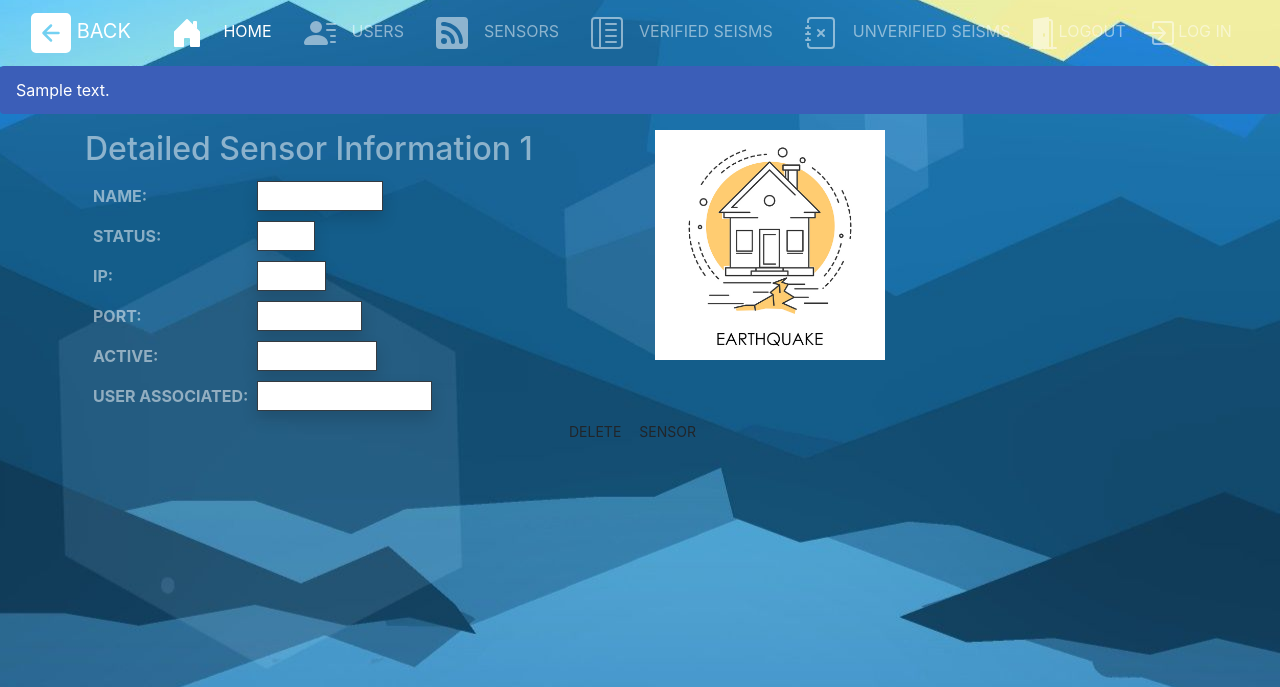
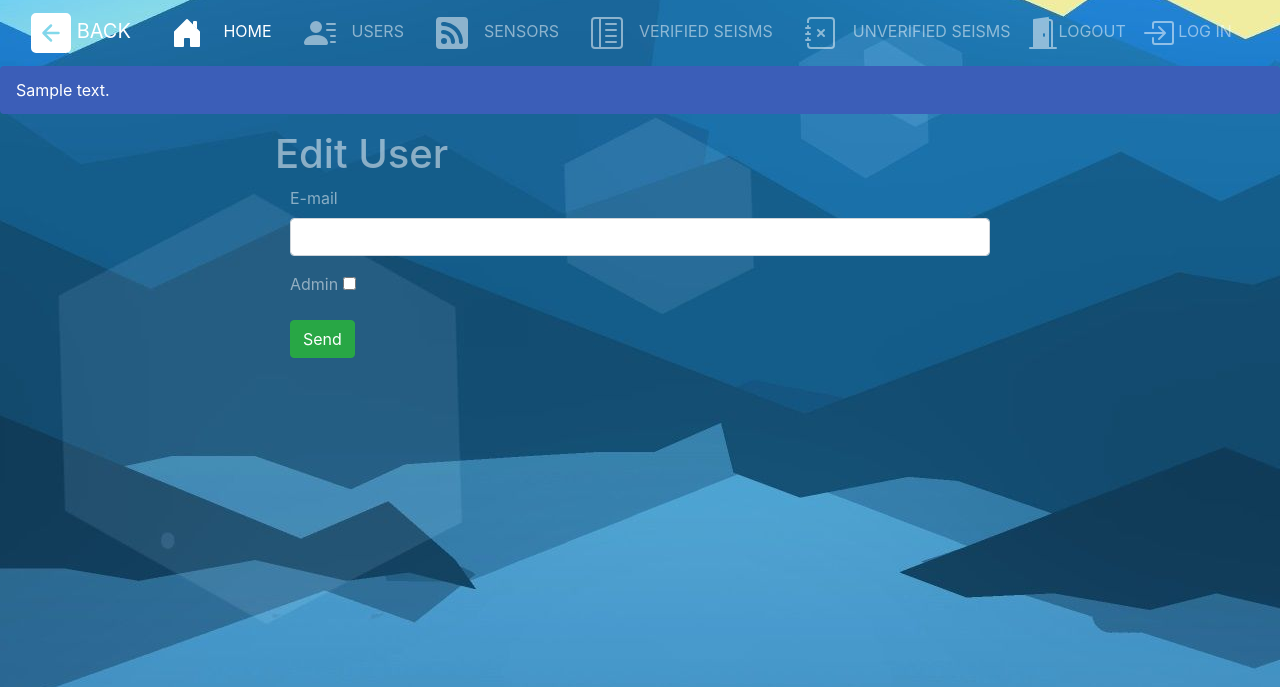
Before and after one commit to YoelRoger/seismology, a Flask app: template web/main/templates/user-edit.html in a window 1280 px wide. Shown: the top 687 px of the page. Run offline with Flask 2, Linux system fonts and the light colour scheme; the template is opened without the code that fills it: values that come from a table or form of the project are taken from there, most other values are stand-ins (such as "Sample title", 1, 10 or a date in 2020); lists and menus that the app fills with data are empty; some libraries are stand-ins or nearby versions.

Commit message:
added flash 4 token expired, user-edit refracted file

```diff
--- a/web/main/routes/auth.py
+++ b/web/main/routes/auth.py
@@ -33,6 +33,10 @@
 
         except jwt.exceptions.InvalidTokenError:
             print('Invalid Token.')
+            flash('TOKEN EXPIRED OR INVALID', 'warning')
+            return redirect(url_for('login.login'))
+
+
         except jwt.exceptions.DecodeError:
             print('DecodeError.')
     return None
--- a/web/main/templates/user-edit.html
+++ b/web/main/templates/user-edit.html
@@ -1,43 +1,43 @@
-{% extends "main.html" %}
+<!-- Hereda del template main -->
+{% extends "main.html" %} {# Herencia #}
+
+<!-- Importar el archivo de macros -->
+{% import "macros.html" as macro %}
+
+<!-- Importar macros de formulario -->
+{% from "form_macros.html" import show_field, show_submit %}
+
+<!-- Define el contenido -->
 {% block content %}
-  <!-- Contenido -->
+<!-- Contenido -->
+
 <main>
     <div class="container">
-        <div class="row">
-            <div class="col-sm-12 col-md-6">
-                <h2>Detailed Sensor Information {{sensor.id}}</h2>
-                <table>
-                    <tr>
-                        <th scope="col " class = "p-2">NAME:</th> <th scope="col"> <span class="border border-dark shadow p-1 mb-5 bg-white ">{{sensor.name}} </span></th>
-                    <tr>
-                        <th scope="col" class = "p-2">STATUS:</th> <th scope="col"> <span class="border border-dark shadow p-1 mb-5 bg-white">{{sensor.status}}</span></th>
-                    </tr>
-                    <tr>
-                        <th scope="col" class = "p-2">IP:</th> <th scope="col"> <span class="border border-dark shadow p-1 mb-5 bg-white">{{sensor.ip}}</span></th>
-                    </tr>
-                    <tr>
-                        <th scope="col" class = "p-2">PORT:</th> <th scope="col"> <span class="border border-dark shadow p-1 mb-5 bg-white">{{sensor.port}}</span></th>
-                    </tr>
-                    <tr>
-                        <th scope="col" class = "p-2">ACTIVE:</th> <th scope="col"> <span class="border border-dark shadow p-1 mb-5 bg-white">{{sensor.active}}</span></th>
-                    </tr>
-                    <tr>
-                        <th scope="col" class = "p-2">USER ASSOCIATED:</th> <th scope="col"> <span class="border border-dark shadow p-1 mb-5 bg-white">{{sensor.user.email}}</span></th>
-                    </tr>
-                </table>
-            </div>
+      <div class="row">
+        <div class="col-md-2 d-none d-md-block"></div>
+           <div class="col-md-8">
+            <h1>Edit User</h1>
+            <form method="POST" action="{{ url_for('user.edit', id = id) }}">
+                <input type="hidden" name="csrf_token" value="{{ csrf_token() }}" />
 
-            <div class="col-md-5">
-                <img style="width: 230px;"  src="/static/img/sensord.png">
-            </div>
+                <div class="form-group">
+                    <div class="col-auto">
+                        {{ show_field(form.email, class="form-control") }}
+                    </div>
+                </div>
+
+                <div class="form-group align-items-center">
+                    <div class="col-auto">
+                        {{ show_field(form.admin, class="form-check-label") }}
+                    </div>
+                </div>
+                <div class="col-auto">
+                    <!-- Llama a macro especial para mostrar el campo de submit -->
+                    {{ show_submit(form.submit, class="btn btn-success") }}
+                </div>
+            </form>
         </div>
+        <div class="col-md-2 d-none d-md-block"></div>
     </div>
-
-    <div class="row">
-        <div class="col-md-12 pagination justify-content-center">
-            <a type="button" class="btn btn-sm" data-toggle="tooltip" href="{{ url_for('sensor.delete',id=sensor.id) }}"><i class="fas fa-trash"></i>DELETE</a>
-            <a type="button" class="btn btn-sm" data-toggle="tooltip" href="{{ url_for('sensor.edit',id=sensor.id) }}"><i class="fas fa-edit"></i>SENSOR</a>
-        </div>
-    </div>
-</main>
+</div>
 {% endblock %}
```
